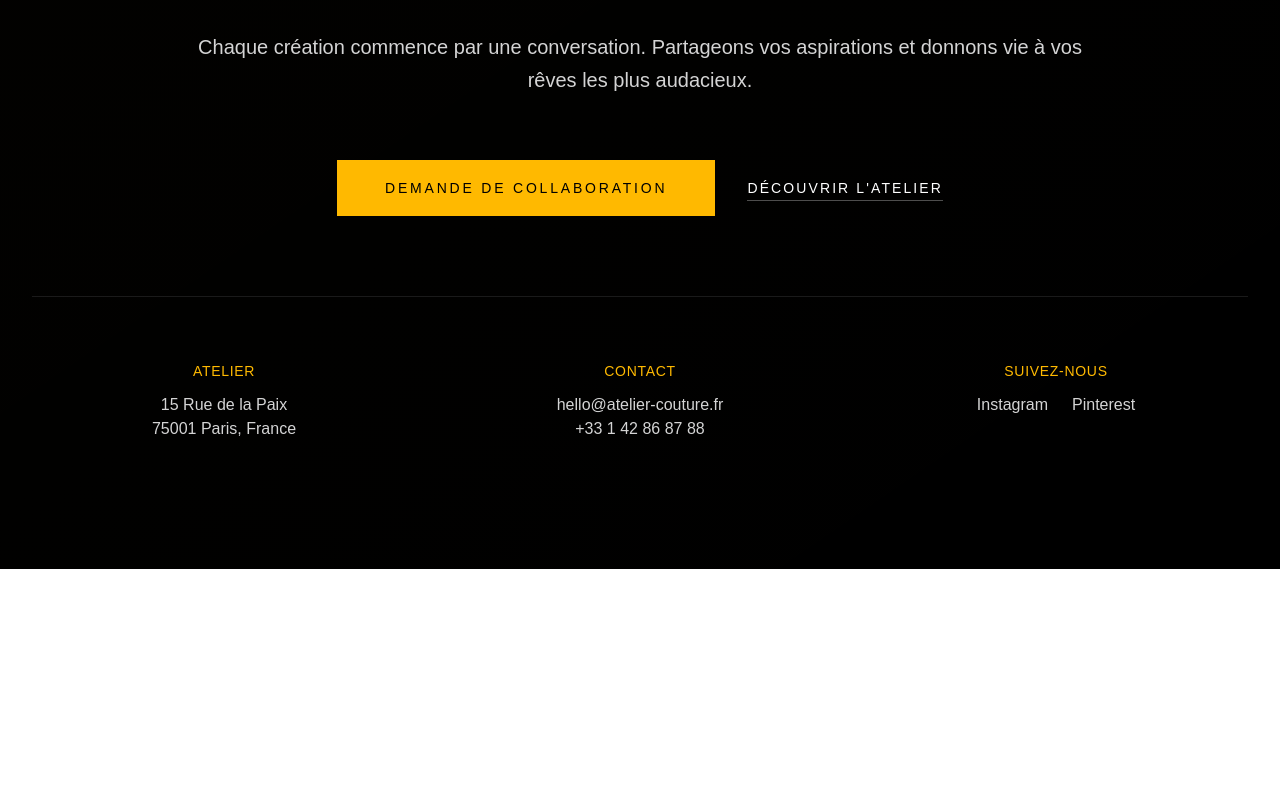
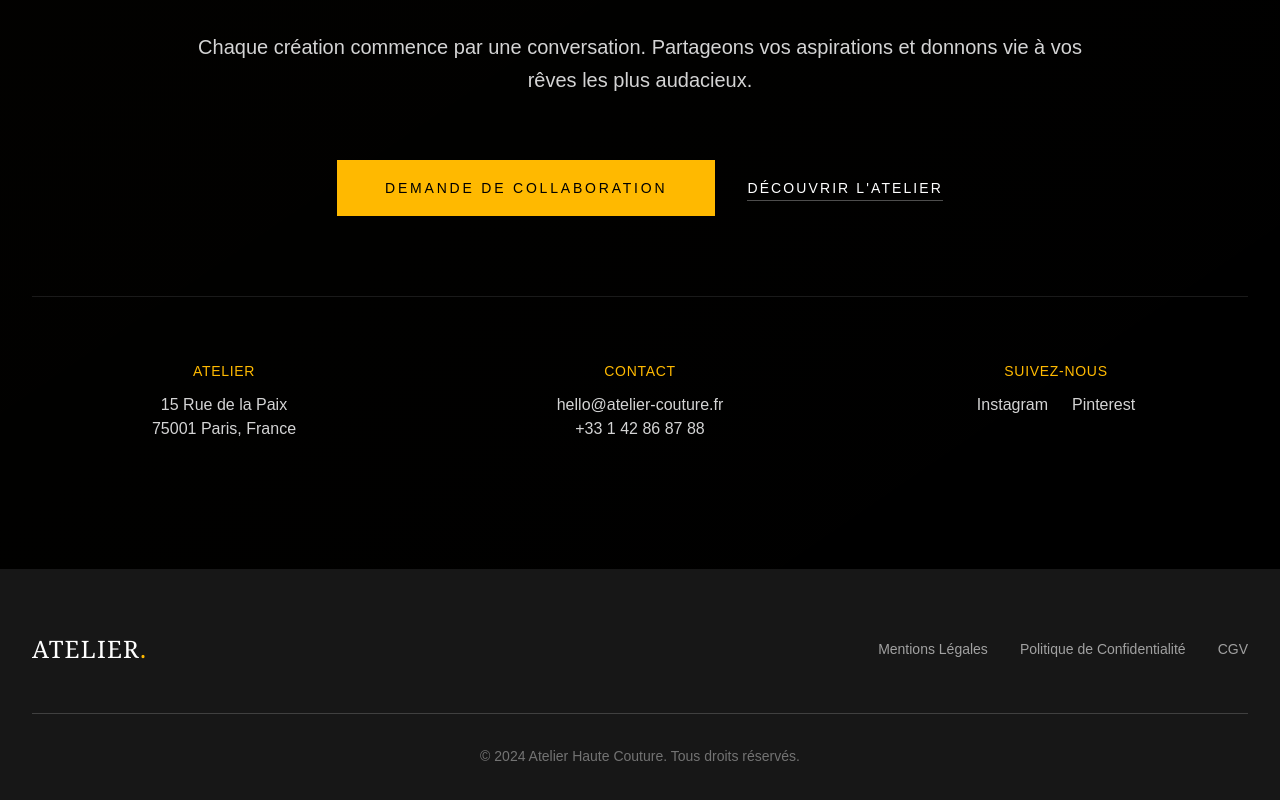
Before and after one commit to Alexkg79/styliste-vitrine, a Next.js app: page / in a window 1280 px wide. Shown: the part 3876-4676 px from the top of the page. Before the commit the page ends 4445 px from the top, so only its background shows below. Built offline with nearby package versions, Linux system fonts and the light colour scheme.

Commit message:
Setting up Footer & CTA contact

```diff
--- a/src/app/page.tsx
+++ b/src/app/page.tsx
@@ -4,6 +4,7 @@ import VisionSection from "../components/vision-section"
 import CollectionsSection from "../components/collections-section"
 import NewsSection from "../components/news-section"
 import ContactSection from "../components/contact-section"
+import Footer from "../components/footer"
 
 
 export default function Home() {
@@ -15,6 +16,7 @@ export default function Home() {
       <CollectionsSection />
       <NewsSection />
       <ContactSection />
+      <Footer />
     </main>
   )
 }
--- a/src/components/contact-section.tsx
+++ b/src/components/contact-section.tsx
@@ -1,6 +1,6 @@
 export default function ContactSection() {
   return (
-    <section className="py-32 bg-black relative overflow-hidden">
+    <section className="py-32 bg-black relative overflow-hidden" id="contact-section">
       {/* Texture de fond */}
       <div className="absolute inset-0 opacity-5">
         <div className="absolute inset-0 bg-gradient-to-br from-amber-400/20 to-transparent"></div>
--- /dev/null
+++ b/src/components/footer.tsx
@@ -0,0 +1,35 @@
+export default function Footer() {
+  return (
+    <footer className="bg-neutral-900 py-16">
+      <div className="container mx-auto px-8">
+        <div className="flex flex-col md:flex-row justify-between items-center">
+          {/* Logo */}
+          <div className="text-2xl font-serif text-white tracking-wider mb-8 md:mb-0">
+            ATELIER<span className="text-amber-400">.</span>
+          </div>
+
+          {/* Navigation footer */}
+          <nav className="mb-8 md:mb-0">
+            <ul className="flex flex-wrap justify-center md:justify-end space-x-8">
+              {["Mentions Légales", "Politique de Confidentialité", "CGV"].map((item) => (
+                <li key={item}>
+                  <a
+                    href="#"
+                    className="text-neutral-400 hover:text-amber-400 text-sm font-light transition-colors duration-300"
+                  >
+                    {item}
+                  </a>
+                </li>
+              ))}
+            </ul>
+          </nav>
+        </div>
+
+        {/* Copyright */}
+        <div className="border-t border-neutral-700 mt-12 pt-8 text-center">
+          <p className="text-neutral-500 text-sm font-light">© 2024 Atelier Haute Couture. Tous droits réservés.</p>
+        </div>
+      </div>
+    </footer>
+  )
+}
```
